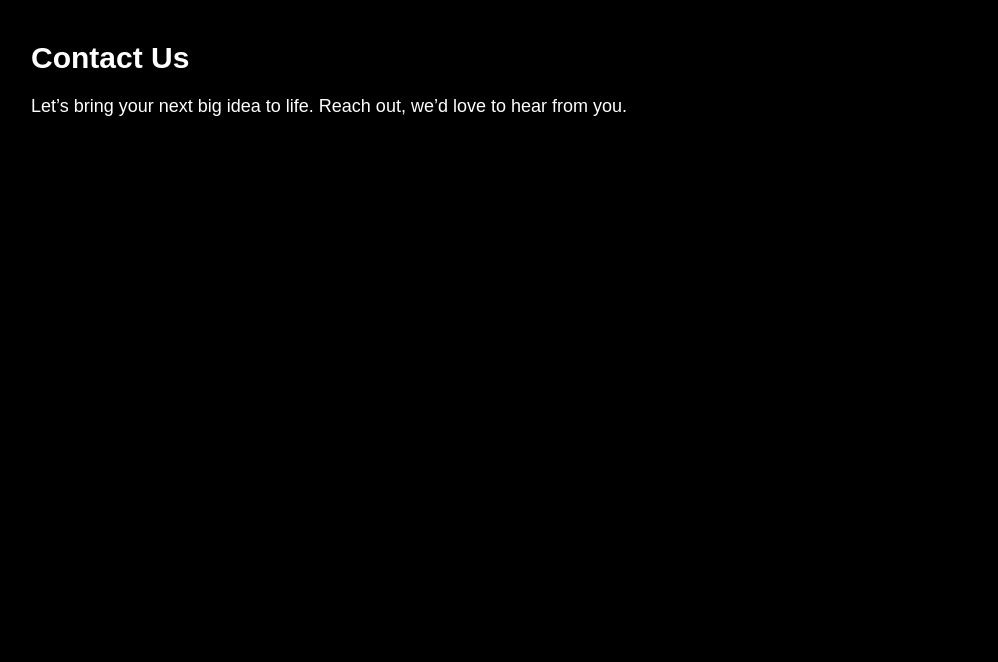
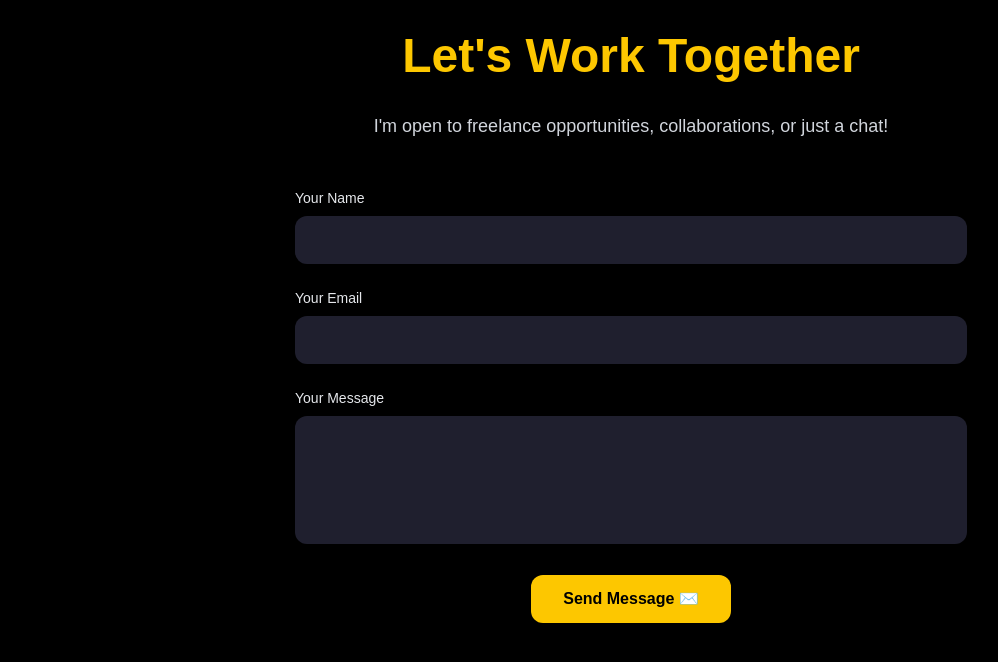
Before and after one commit to Zanakan12/NextPortfolio, a Next.js app: page /contact in a window 1280 px wide. Shown: the top 662 px of the page, without its empty margins (9-1007 px from the left). Built offline with nearby package versions, Linux system fonts and the light colour scheme.

Commit message:
rm portfolio tsx

```diff
--- a/package.json
+++ b/package.json
@@ -9,6 +9,7 @@
     "lint": "next lint"
   },
   "dependencies": {
+    "@emailjs/browser": "^4.4.1",
     "clsx": "^2.1.1",
     "embla-carousel-react": "^8.6.0",
     "framer-motion": "^12.9.2",
--- a/src/components/HeroSection.tsx
+++ b/src/components/HeroSection.tsx
@@ -14,7 +14,7 @@ export default function HeroSection() {
       </div>
 
       {/* Bouton circulaire "PLAY SHOWREEL" */}
-      <div className="absolute right-12 top-1/2 transform -translate-y-1/2">
+      <div className="absolute right-2 top-12 transform -translate-y-1/2">
         <div className="w-28 h-28 rounded-full border-4 border-white flex items-center justify-center text-center text-sm rotate-[-15deg] hover:scale-105 transition-all cursor-pointer shadow-lg">
           <div className="text-white font-bold">
             ▶<br />PLAY<br />SHOWREEL
--- a/src/components/ProjectSlider.tsx
+++ b/src/components/ProjectSlider.tsx
@@ -1,8 +1,10 @@
 "use client";
 
-import { useState } from "react";
-import { motion } from "framer-motion";
+import { useEffect, useState } from "react";
+import { motion, useMotionValue, useAnimationFrame } from "framer-motion";
 import ProjectCard from "./ProjectCard";
+
+
 
 const projects = [
   {
@@ -55,35 +57,45 @@ interface ProjectSliderProps {
 
 export default function ProjectSlider({ activeCategory }: ProjectSliderProps) {
   const [isPaused, setIsPaused] = useState(false);
+  const x = useMotionValue(0);
 
   const filteredProjects = activeCategory === "ALL"
     ? projects
     : projects.filter((p) => p.category.includes(activeCategory));
 
+  const displayedProjects = [...filteredProjects, ...filteredProjects]; // ➔ Double pour la boucle
+
+  useAnimationFrame((time, delta) => {
+    if (!isPaused) {
+      x.set(x.get() - delta * 0.05); // 0.05 = vitesse du slider
+    }
+  });
+
+  useEffect(() => {
+    const unsubscribe = x.onChange((latest) => {
+      const totalWidth = filteredProjects.length * 350; // 350 = largeur estimée d'une carte (ajuste selon ta card)
+      if (latest <= -totalWidth) {
+        x.set(0); // ➔ Reviens au début sans secousse
+      }
+    });
+    return () => unsubscribe();
+  }, [x, filteredProjects.length]);
+
   return (
     <div className="overflow-hidden w-full bg-black py-10">
       {filteredProjects.length === 0 ? (
         <div className="text-center text-white text-xl py-20">
-            Aucun projet disponible pour cette catégorie.
+          No projects available for this category.
         </div>
       ) : (
         <motion.div
           className="flex gap-6 w-max"
-            animate={!isPaused ? { x: ["100%", "-100%"] } : false}
-            transition={{
-              repeat: Infinity,
-              repeatType: "loop",
-              duration: 60,
-              ease: "linear",
-            }}
-          >
-            {[...filteredProjects, ...filteredProjects].map((project, index) => (
-              <div
-                key={index}
-                className="flex-shrink-0"
+          style={{ x }}
           onMouseEnter={() => setIsPaused(true)}
           onMouseLeave={() => setIsPaused(false)}
         >
+          {displayedProjects.map((project, index) => (
+            <div key={index} className="flex-shrink-0 w-[300px]"> {/* width fixée pour bien calculer */}
               <ProjectCard
                 image={project.image}
                 title={project.title}
--- a/src/pages/contact.tsx
+++ b/src/pages/contact.tsx
@@ -1,10 +1,115 @@
+"use client";
+
+import { useRef, useState } from "react";
+import { motion } from "framer-motion";
+import emailjs from "@emailjs/browser";
+
 export default function ContactPage() {
-    return (
-      <main className="min-h-screen bg-black text-white p-10">
-        <h1 className="text-3xl font-bold">Contact Us</h1>
-        <p className="mt-4 text-lg">
-          Let’s bring your next big idea to life. Reach out, we’d love to hear from you.
-        </p>
-      </main>
-    );
-  }
+  const form = useRef<HTMLFormElement>(null);
+  const [success, setSuccess] = useState(false);
+
+  const sendEmail = (e: React.FormEvent) => {
+    e.preventDefault();
+
+    if (!form.current) return;
+
+    emailjs
+      .sendForm(
+        "service_1vhq5kt",   // <-  Service ID
+        "template_2tm625e",  // <-  Template ID
+        form.current,
+        "H4ZaRHJdKaVp2lwIi"    // <- Public Key
+      )
+      .then(
+        (result) => {
+          console.log(result.text);
+          setSuccess(true);
+          form.current?.reset(); // Reset après envoi
+        },
+        (error) => {
+          console.log(error.text);
+          alert("Something went wrong. Please try again!");
+        }
+      );
+  };
+
+  return (
+    <div className="min-h-screen bg-black text-white p-8 flex flex-col items-center">
+      {/* Titre */}
+      <motion.h1
+        className="text-4xl md:text-5xl font-bold text-center mb-8 text-yellow-400"
+        initial={{ opacity: 0, y: -30 }}
+        animate={{ opacity: 1, y: 0 }}
+        transition={{ duration: 0.5 }}
+      >
+        Let's Work Together
+      </motion.h1>
+
+      {/* Petit texte */}
+      <motion.p
+        className="text-center text-lg max-w-2xl mb-12 text-gray-300"
+        initial={{ opacity: 0 }}
+        animate={{ opacity: 1 }}
+        transition={{ delay: 0.2, duration: 0.5 }}
+      >
+        I'm open to freelance opportunities, collaborations, or just a chat!
+      </motion.p>
+
+      {/* Formulaire */}
+      <motion.form
+        ref={form}
+        onSubmit={sendEmail}
+        className="w-full max-w-2xl space-y-6"
+        initial={{ opacity: 0 }}
+        animate={{ opacity: 1 }}
+        transition={{ delay: 0.4, duration: 0.5 }}
+      >
+        <div>
+          <label className="block mb-2 text-sm font-medium text-gray-200">Your Name</label>
+          <input
+            type="text"
+            name="user_name"
+            className="w-full p-3 rounded-xl bg-[#1f1f2e] text-white focus:outline-none focus:ring-2 focus:ring-yellow-400"
+            required
+          />
+        </div>
+
+        <div>
+          <label className="block mb-2 text-sm font-medium text-gray-200">Your Email</label>
+          <input
+            type="email"
+            name="user_email"
+            className="w-full p-3 rounded-xl bg-[#1f1f2e] text-white focus:outline-none focus:ring-2 focus:ring-yellow-400"
+            required
+          />
+        </div>
+
+        <div>
+          <label className="block mb-2 text-sm font-medium text-gray-200">Your Message</label>
+          <textarea
+            name="message"
+            className="w-full p-3 h-32 rounded-xl bg-[#1f1f2e] text-white focus:outline-none focus:ring-2 focus:ring-yellow-400 resize-none"
+            required
+          />
+        </div>
+
+        {/* Bouton Envoyer */}
+        <div className="flex justify-center">
+          <button
+            type="submit"
+            className="bg-yellow-400 hover:bg-yellow-500 text-black font-bold py-3 px-8 rounded-xl transition-transform hover:scale-105"
+          >
+            Send Message ✉️
+          </button>
+        </div>
+
+        {/* Message succès */}
+        {success && (
+          <p className="text-green-400 text-center mt-4">
+            Your message has been sent successfully! 🚀
+          </p>
+        )}
+      </motion.form>
+    </div>
+  );
+}
--- a/src/pages/index.tsx
+++ b/src/pages/index.tsx
@@ -10,7 +10,7 @@ export default function Home() {
   const [activeCategory, setActiveCategory] = useState("ALL");
 
   return (
-    <div className="min-h-screen bg-gradient-to-r from-black to-blue-900 text-white">
+    <div className="min-h-screen bg-gradient-to-r from-black to-blue-600 text-white">
       <Header />
 
       <HeroSection />
--- a/src/pages/services.tsx
+++ b/src/pages/services.tsx
@@ -1,11 +1,95 @@
+"use client";
+
+import { motion } from "framer-motion";
+import Link from "next/link";
+
+const services = [
+  {
+    title: "Web Development",
+    description: "Modern and fast websites, SaaS platforms, and e-commerce solutions.",
+    icon: "🌐",
+  },
+  {
+    title: "Mobile Development",
+    description: "Android apps optimized for smartphones and tablets.",
+    icon: "📱",
+  },
+  {
+    title: "UI/UX Design",
+    description: "Beautiful and intuitive user interfaces and experiences.",
+    icon: "🎨",
+  },
+  {
+    title: "Automation / AI",
+    description: "Task automation, smart bots, and AI integration using Python and Go.",
+    icon: "🤖",
+  },
+  {
+    title: "Desktop Applications",
+    description: "Powerful desktop apps for PC and Mac with C++/Qt.",
+    icon: "💻",
+  },
+  {
+    title: "Custom Projects",
+    description: "Tailored solutions to match your ideas and project requirements.",
+    icon: "✨",
+  },
+];
+
 export default function ServicesPage() {
-    return (
-      <main className="min-h-screen bg-black text-white p-10">
-        <h1 className="text-3xl font-bold">Our Services</h1>
-        <p className="mt-4 text-lg">
-          Discover how Yellow Panther delivers cutting-edge digital solutions through strategy,
-          design and technology.
-        </p>
-      </main>
-    );
-  }
+  return (
+    <div className="min-h-screen bg-black text-white p-8">
+      <motion.h1
+        className="text-4xl md:text-5xl font-bold text-center mb-8 text-yellow-400"
+        initial={{ opacity: 0, y: -30 }}
+        animate={{ opacity: 1, y: 0 }}
+        transition={{ duration: 0.5 }}
+      >
+        My Services
+      </motion.h1>
+
+      <motion.p
+        className="text-center text-lg max-w-2xl mx-auto mb-12 text-gray-300"
+        initial={{ opacity: 0 }}
+        animate={{ opacity: 1 }}
+        transition={{ delay: 0.2, duration: 0.5 }}
+      >
+        Here's how I can help you: I build solid, modern, and high-performance solutions.
+      </motion.p>
+
+      {/* Grille des services */}
+      <div className="grid grid-cols-1 md:grid-cols-2 lg:grid-cols-3 gap-8 max-w-7xl mx-auto">
+        {services.map((service, index) => (
+          <motion.div
+            key={index}
+            className="bg-[#1f1f2e] rounded-2xl p-6 shadow-md transition-transform hover:scale-105 group relative overflow-hidden"
+            initial={{ opacity: 0, y: 20 }}
+            animate={{ opacity: 1, y: 0 }}
+            transition={{ delay: 0.1 * index }}
+          >
+            {/* Effet gradient lumineux */}
+            <div className="absolute inset-0 bg-gradient-to-br from-yellow-400 to-pink-500 opacity-0 group-hover:opacity-20 transition duration-500 rounded-2xl" />
+            <div className="relative z-10 flex flex-col items-start">
+              <div className="text-4xl mb-4">{service.icon}</div>
+              <h3 className="text-2xl font-bold text-yellow-400 mb-3">{service.title}</h3>
+              <p className="text-gray-400">{service.description}</p>
+            </div>
+          </motion.div>
+        ))}
+      </div>
+
+      {/* Bouton "Contact Me" */}
+      <div className="flex justify-center mt-16">
+        <Link href="/contact" passHref>
+          <motion.button
+            className="bg-yellow-400 hover:bg-yellow-500 text-black font-bold py-3 px-8 rounded-xl transition-transform hover:scale-105"
+            whileHover={{ scale: 1.1 }}
+            whileTap={{ scale: 0.95 }}
+          >
+            Contact Me 🚀
+          </motion.button>
+        </Link>
+      </div>
+    </div>
+  );
+}
```
Also changed, not shown: 1 other file (tests, documents, lock files or other folders). Lines whose indentation alone changed are shown as unchanged.
